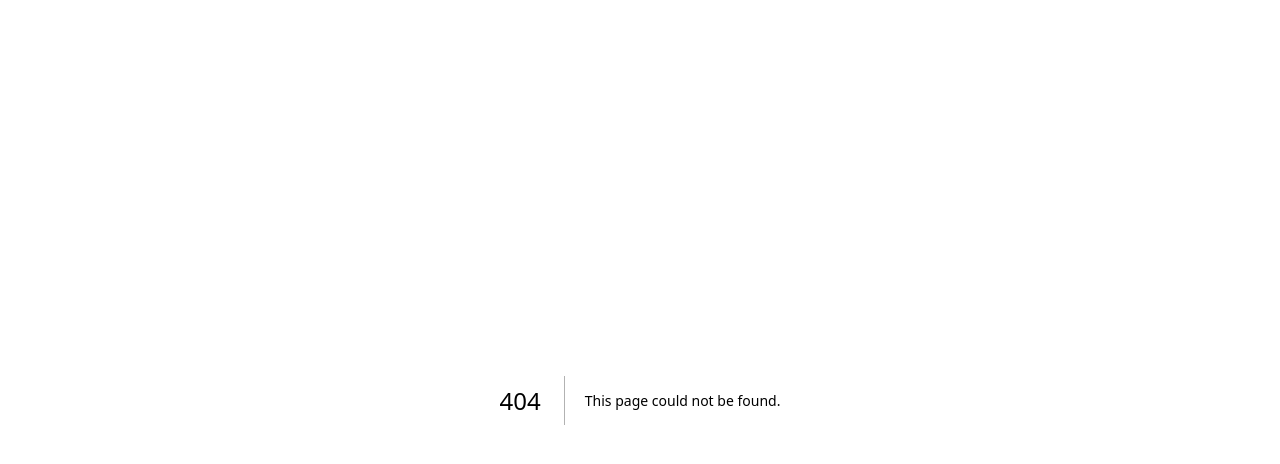
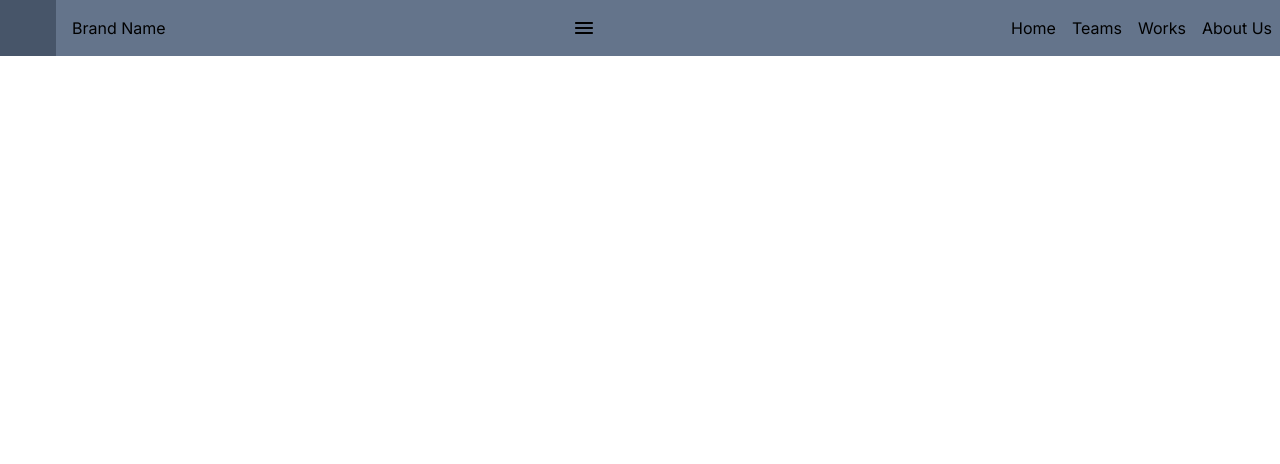
Before and after one commit to ChanathipK/cure_example_site, a Next.js app: page /example-feature-3 in a window 1280 px wide. Before the commit this address had no page. Shown: the top 464 px of the page. Built offline with nearby package versions, Linux system fonts and the light colour scheme.

Commit message:
add example-feature-3

```diff
--- /dev/null
+++ b/src/app/example-feature-3/page.tsx
@@ -0,0 +1,9 @@
+import ExampleFeature3Nav from "@/components/Examples/ExampleFeature3Nav"
+
+export default function ExampleFeature3() {
+    return (
+        <div className="min-h-screen h-[300vh] relative">
+            <ExampleFeature3Nav />
+        </div>
+    );
+}
--- /dev/null
+++ b/src/components/Examples/ExampleFeature3Nav.tsx
@@ -0,0 +1,61 @@
+"use client"
+
+import { SyntheticEvent, useState } from "react"
+import Link from "next/link";
+import { MenuRounded } from "@mui/icons-material";
+
+export default function ExampleFeature3Nav() {
+
+    const [isNavOpen, setIsNavOpen] = useState<boolean>(false);
+
+    function handleHamburger(e: SyntheticEvent) {
+        setIsNavOpen(!isNavOpen);
+    }
+
+    function handleTransparentPane(e: SyntheticEvent) {
+        setIsNavOpen(!isNavOpen);
+    }
+
+    const responsiveMenuMobile = (
+        <>
+            <ul className={`flex flex-col w-64 h-screen bg-blue-400 z-40 lg:hidden overflow-hidden absolute top-0 right-0 duration-150 ${isNavOpen ? "opacity-100" : "opacity-0"}`}>
+
+            </ul>
+            <div className={`h-screen w-screen absolute top-0 left-0 z-30 bg-slate-500 ${isNavOpen ? "pointer-events-auto opacity-50": "pointer-events-none opacity-0"}`} onClick={handleTransparentPane}>
+
+            </div>
+        </>
+    );
+
+    const responsiveMenuDesktop = (
+        <ul className="hidden lg:flex">
+            <li className="px-2 py-1 hover:bg-slate-700">
+                <Link href="/" prefetch={true}>Home</Link>
+            </li>
+            <li className="px-2 py-1 hover:bg-slate-700">
+                <Link href="/" prefetch={true}>Teams</Link>
+            </li>
+            <li className="px-2 py-1 hover:bg-slate-700">
+                <Link href="/" prefetch={true}>Works</Link>
+            </li>
+            <li className="px-2 py-1 hover:bg-slate-700">
+                <Link href="/" prefetch={true}>About Us</Link>
+            </li>
+        </ul>
+    );
+
+
+    return (
+        <nav className="w-full bg-slate-500 fixed top-0 right-0">
+            <div className="max-w-screen-xl mx-auto h-14 flex justify-between items-center">
+                <div className="flex items-center">
+                    <div className="w-14 h-14 bg-slate-600 me-4"></div>
+                    <span>Brand Name</span>
+                </div>
+                <MenuRounded className="w-14 h-14 z-50 inline-block lg:hidden hover:cursor-pointer" onClick={handleHamburger} />
+                {responsiveMenuMobile}
+                {responsiveMenuDesktop}
+            </div>
+        </nav>
+    );
+}
```
